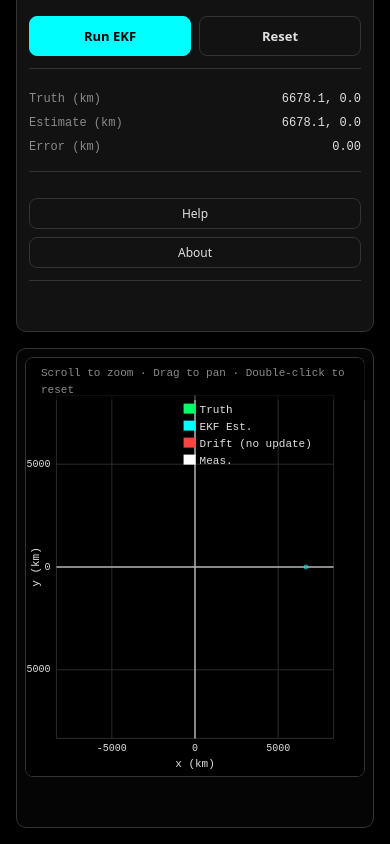
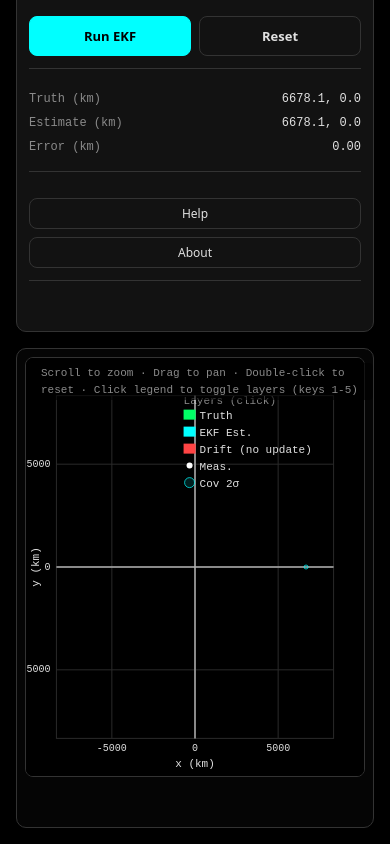
Before and after one commit to SilenceOf-TheLans/project-iris, a website built with Vite: page index.html in a window 390 px wide. Shown: the part 502-1346 px from the top of the page. Built offline with nearby package versions, Linux system fonts and the light colour scheme.

Commit message:
Add clickable legend with layer toggling (keys 1-5)
Legend swatches are now clickable and layers (truth, estimate, drift/KF,
measurements, covariance ellipse) can be toggled via the legend or keys 1-5.
Hidden layers get a strikethrough; double-clicking the legend toggles instead
of resetting the view. Hint text updated accordingly.

```diff
--- a/index.html
+++ b/index.html
@@ -82,7 +82,7 @@
     <main id="main-content">
       <div id="canvas-wrap">
         <canvas id="plot-canvas"></canvas>
-        <div id="plot-hint">Scroll to zoom · Drag to pan · Double-click to reset</div>
+        <div id="plot-hint">Scroll to zoom · Drag to pan · Double-click to reset · Click legend to toggle layers (keys 1-5)</div>
         <div id="plot-zoom" title="Zoom level relative to auto-fit (double-click canvas to reset)"></div>
       </div>
     </main>
--- a/src/ui/plot.ts
+++ b/src/ui/plot.ts
@@ -3,6 +3,8 @@
  * Canvas-based 2D trajectory plot (X vs Y, km) with AMOLED aesthetic.
  * Navigation: wheel zoom (to cursor), drag pan, pinch zoom (touch),
  * double-click / keyboard 0 to reset, keyboard arrows/+/- to move/zoom.
+ * Layers: click legend icons (or keys 1-5) to toggle truth / estimate /
+ * drift / measurements / covariance ellipse.
  */
 
 export interface PlotOptions {
@@ -29,6 +31,10 @@ interface TraceEntry {
   age: number;
 }
 
+export type LayerId = 'truth' | 'estimate' | 'kf' | 'measurement' | 'ellipse';
+
+export type LayerVisibility = Record<LayerId, boolean>;
+
 interface PlotState {
   rafId: number | null;
   running: boolean;
@@ -40,6 +46,15 @@ interface PlotState {
   dataRangeY: [number, number];
   showGrid: boolean;
   showLegend: boolean;
+  layers: LayerVisibility;
+}
+
+interface LegendHitBox {
+  x: number;
+  y: number;
+  w: number;
+  h: number;
+  layer: LayerId;
 }
 
 interface UserView {
@@ -80,7 +95,38 @@ let plotState: PlotState = {
   dataRangeY: DEFAULT_DATA_RANGE.slice() as [number, number],
   showGrid: true,
   showLegend: true,
+  layers: { truth: true, estimate: true, kf: true, measurement: true, ellipse: true },
 };
+
+/** Hit boxes for the clickable legend (CSS pixels, relative to canvas). Rebuilt on every drawLegend. */
+let legendHitBoxes: LegendHitBox[] = [];
+
+/** Layer visibility accessors for UI / tests. */
+export function getLayerVisibility(): LayerVisibility {
+  return { ...plotState.layers };
+}
+
+export function isLayerVisible(layer: LayerId): boolean {
+  return plotState.layers[layer];
+}
+
+export function setLayerVisible(layer: LayerId, visible: boolean): void {
+  plotState.layers[layer] = visible;
+  redrawPlot();
+}
+
+export function toggleLayer(layer: LayerId): boolean {
+  plotState.layers[layer] = !plotState.layers[layer];
+  redrawPlot();
+  return plotState.layers[layer];
+}
+
+export function setAllLayersVisible(visible: boolean): void {
+  (Object.keys(plotState.layers) as LayerId[]).forEach((k) => {
+    plotState.layers[k] = visible;
+  });
+  redrawPlot();
+}
 
 /** Explicit user-controlled view (zoom/pan). Null = auto-fit data ranges. */
 let userView: UserView | null = null;
@@ -331,6 +377,13 @@ function canvasPos(e: { clientX: number; clientY: number }, canvas: HTMLCanvasEl
   return { x: e.clientX - rect.left, y: e.clientY - rect.top };
 }
 
+function hitLegend(px: number, py: number): LayerId | null {
+  for (const b of legendHitBoxes) {
+    if (px >= b.x && px <= b.x + b.w && py >= b.y && py <= b.y + b.h) return b.layer;
+  }
+  return null;
+}
+
 function attachNavigation(canvas: HTMLCanvasElement): void {
   if ((canvas as any).__navWired) return;
   (canvas as any).__navWired = true;
@@ -342,28 +395,51 @@ function attachNavigation(canvas: HTMLCanvasElement): void {
     zoomAt(p.x, p.y, Math.exp(e.deltaY * unit * 0.0012));
   }, { passive: false });
 
-  canvas.addEventListener('dblclick', () => resetView());
+  canvas.addEventListener('dblclick', (e: MouseEvent) => {
+    // Double-click on legend should toggle, not reset view.
+    const p = canvasPos(e, canvas);
+    if (plotState.showLegend && hitLegend(p.x, p.y)) return;
+    resetView();
+  });
 
   const pointers = new Map<number, { x: number; y: number }>();
   let pinchDist = 0;
+  let downX = 0;
+  let downY = 0;
+  let downTime = 0;
+  let dragMoved = false;
 
   canvas.addEventListener('pointerdown', (e: PointerEvent) => {
     canvas.setPointerCapture?.(e.pointerId);
     const p = canvasPos(e, canvas);
     pointers.set(e.pointerId, p);
+    if (pointers.size === 1) {
+      downX = p.x;
+      downY = p.y;
+      downTime = performance.now();
+      dragMoved = false;
+    }
     if (pointers.size === 2) {
       const [a, b] = [...pointers.values()];
       pinchDist = Math.hypot(a.x - b.x, a.y - b.y);
+      dragMoved = true;
     }
     canvas.style.cursor = 'grabbing';
   });
 
   canvas.addEventListener('pointermove', (e: PointerEvent) => {
+    // Hover cursor when no button is pressed.
+    if (e.buttons === 0 && pointers.size === 0) {
+      const p = canvasPos(e, canvas);
+      canvas.style.cursor = plotState.showLegend && hitLegend(p.x, p.y) ? 'pointer' : 'grab';
+      return;
+    }
     const prev = pointers.get(e.pointerId);
     if (!prev) return;
     const p = canvasPos(e, canvas);
     pointers.set(e.pointerId, p);
     if (pointers.size === 1) {
+      if (Math.hypot(p.x - downX, p.y - downY) > 5) dragMoved = true;
       panByPixels(prev.x, prev.y, p.x, p.y);
     } else if (pointers.size === 2) {
       const [a, b] = [...pointers.values()];
@@ -377,15 +453,34 @@ function attachNavigation(canvas: HTMLCanvasElement): void {
   });
 
   const release = (e: PointerEvent) => {
+    const wasSingleTap =
+      pointers.size === 1 &&
+      !dragMoved &&
+      performance.now() - downTime < 500;
     pointers.delete(e.pointerId);
     if (pointers.size < 2) pinchDist = 0;
-    if (pointers.size === 0) canvas.style.cursor = 'grab';
+    if (pointers.size === 0) {
+      canvas.style.cursor = 'grab';
+      if (wasSingleTap) {
+        const p = canvasPos(e, canvas);
+        // Only treat small drifts as taps (pointer capture may shift coords slightly).
+        if (Math.hypot(p.x - downX, p.y - downY) <= 8 && plotState.showLegend) {
+          const layer = hitLegend(p.x, p.y);
+          if (layer) toggleLayer(layer);
+        }
+      }
+    }
   };
   canvas.addEventListener('pointerup', release);
   canvas.addEventListener('pointercancel', release);
 
   canvas.setAttribute('tabindex', '0');
   canvas.addEventListener('keydown', (e: KeyboardEvent) => {
+    if (e.key === '1') { toggleLayer('truth'); e.preventDefault(); return; }
+    if (e.key === '2') { toggleLayer('estimate'); e.preventDefault(); return; }
+    if (e.key === '3') { toggleLayer('kf'); e.preventDefault(); return; }
+    if (e.key === '4') { toggleLayer('measurement'); e.preventDefault(); return; }
+    if (e.key === '5') { toggleLayer('ellipse'); e.preventDefault(); return; }
     const rect = plotState.graphRect;
     const cx = rect.x + rect.width / 2;
     const cy = rect.y + rect.height / 2;
@@ -421,7 +516,7 @@ function redrawPlot(): void {
   drawAxes(ctx, graphRect);
   drawTraces(ctx, graphRect);
   drawMeasurements(ctx, graphRect);
-  if (plotState.covarianceEllipse) drawCovarianceEllipse(ctx, graphRect, plotState.covarianceEllipse);
+  if (plotState.covarianceEllipse && plotState.layers.ellipse) drawCovarianceEllipse(ctx, graphRect, plotState.covarianceEllipse);
   if (plotState.showLegend) drawLegend(ctx, graphRect);
 }
 
@@ -606,12 +701,13 @@ function drawTraces(ctx: CanvasRenderingContext2D, graphRect: GraphRect): void {
     }
     ctx.stroke();
   };
-  drawTrace(truth, COLORS.truth);
-  drawTrace(est, COLORS.ekf);
-  if (kf.length > 0) drawTrace(kf, COLORS.kf);
+  if (plotState.layers.truth) drawTrace(truth, COLORS.truth);
+  if (plotState.layers.estimate) drawTrace(est, COLORS.ekf);
+  if (plotState.layers.kf && kf.length > 0) drawTrace(kf, COLORS.kf);
 }
 
 function drawMeasurements(ctx: CanvasRenderingContext2D, graphRect: GraphRect): void {
+  if (!plotState.layers.measurement) return;
   ctx.fillStyle = COLORS.measurement;
   for (const e of plotState.traceHistory) {
     if (e.type !== 'measurement') continue;
@@ -642,20 +738,74 @@ function drawCovarianceEllipse(ctx: CanvasRenderingContext2D, graphRect: GraphRe
 
 function drawLegend(ctx: CanvasRenderingContext2D, graphRect: GraphRect): void {
   const { x, y, width } = graphRect;
+  ctx.save();
   ctx.font = '11px monospace';
-  const entries = [
-    { color: COLORS.truth, label: 'Truth' },
-    { color: COLORS.ekf, label: 'EKF Est.' },
-    { color: COLORS.kf, label: 'Drift (no update)' },
-    { color: COLORS.measurement, label: 'Meas.' },
+  const entries: { layer: LayerId; color: string; label: string; kind: 'line' | 'dot' | 'ellipse' }[] = [
+    { layer: 'truth', color: COLORS.truth, label: 'Truth', kind: 'line' },
+    { layer: 'estimate', color: COLORS.ekf, label: 'EKF Est.', kind: 'line' },
+    { layer: 'kf', color: COLORS.kf, label: 'Drift (no update)', kind: 'line' },
+    { layer: 'measurement', color: COLORS.measurement, label: 'Meas.', kind: 'dot' },
+    { layer: 'ellipse', color: COLORS.ellipseStroke, label: 'Cov 2σ', kind: 'ellipse' },
   ];
-  let startY = y + 8;
   const boxX = x + width - 150;
+  const rowW = 142;
+  const rowH = 17;
+  legendHitBoxes = [];
+  // Header hint that legend is clickable.
+  ctx.fillStyle = COLORS.legendText;
+  ctx.globalAlpha = 0.6;
+  ctx.fillText('Layers (click)', boxX, y + 8);
+  ctx.globalAlpha = 1;
+  let startY = y + 14;
   for (const e of entries) {
-    ctx.fillStyle = e.color;
-    ctx.fillRect(boxX, startY, 12, 10);
+    const visible = plotState.layers[e.layer];
+    const rowY = startY;
+    legendHitBoxes.push({ x: boxX - 4, y: rowY - 2, w: rowW, h: rowH, layer: e.layer });
+    ctx.globalAlpha = visible ? 1 : 0.35;
+    if (e.kind === 'line') {
+      ctx.fillStyle = e.color;
+      if (visible) {
+        ctx.fillRect(boxX, rowY, 12, 10);
+      } else {
+        ctx.strokeStyle = e.color;
+        ctx.lineWidth = 1;
+        ctx.strokeRect(boxX + 0.5, rowY + 0.5, 11, 9);
+        // X across the swatch to signal hidden.
+        ctx.beginPath();
+        ctx.moveTo(boxX, rowY + 10);
+        ctx.lineTo(boxX + 12, rowY);
+        ctx.stroke();
+      }
+    } else if (e.kind === 'dot') {
+      ctx.fillStyle = e.color;
+      ctx.beginPath();
+      ctx.arc(boxX + 6, rowY + 5, 3, 0, Math.PI * 2);
+      if (visible) ctx.fill();
+      else ctx.stroke();
+    } else {
+      ctx.fillStyle = COLORS.ellipseFill;
+      ctx.strokeStyle = e.color;
+      ctx.lineWidth = 1;
+      ctx.beginPath();
+      ctx.arc(boxX + 6, rowY + 5, 5, 0, Math.PI * 2);
+      if (visible) ctx.fill();
+      ctx.stroke();
+    }
     ctx.fillStyle = COLORS.legendText;
-    ctx.fillText(e.label, boxX + 16, startY + 9);
-    startY += 17;
+    ctx.fillText(e.label, boxX + 16, rowY + 9);
+    if (!visible) {
+      // Strikethrough for hidden layers.
+      const labelW = ctx.measureText(e.label).width;
+      const lineY = rowY + 5;
+      ctx.strokeStyle = COLORS.legendText;
+      ctx.lineWidth = 1;
+      ctx.beginPath();
+      ctx.moveTo(boxX + 16, lineY);
+      ctx.lineTo(boxX + 16 + labelW, lineY);
+      ctx.stroke();
+    }
+    ctx.globalAlpha = 1;
+    startY += rowH;
   }
+  ctx.restore();
 }
```
